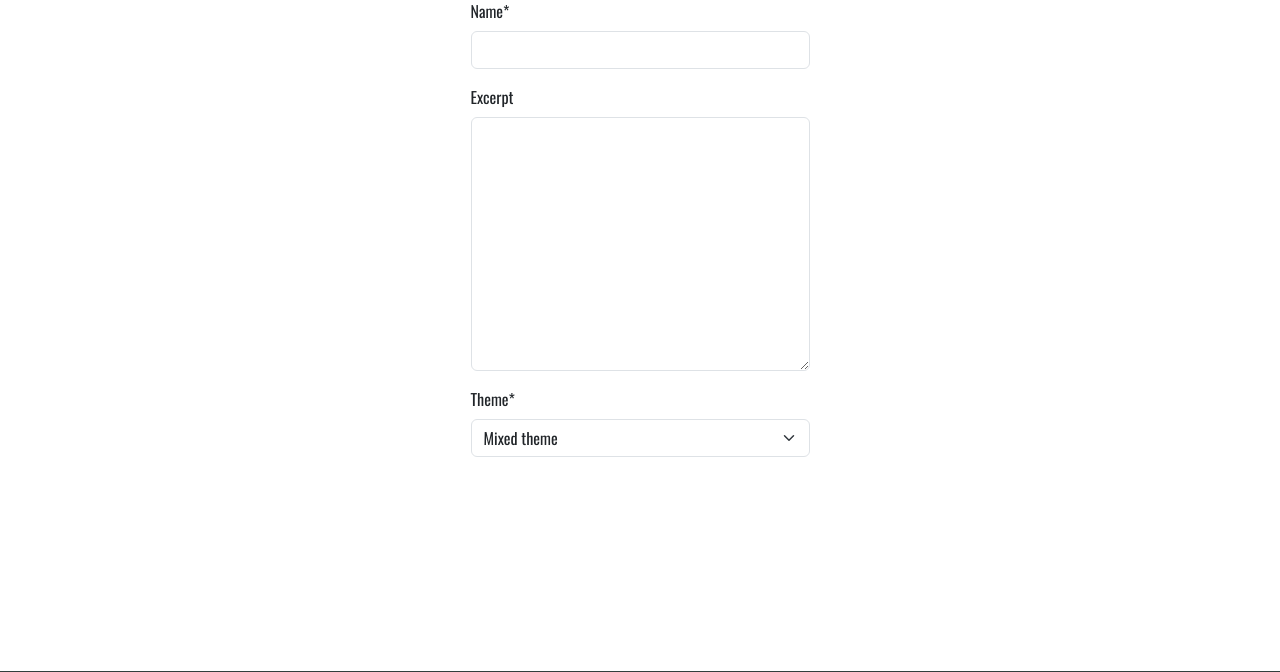
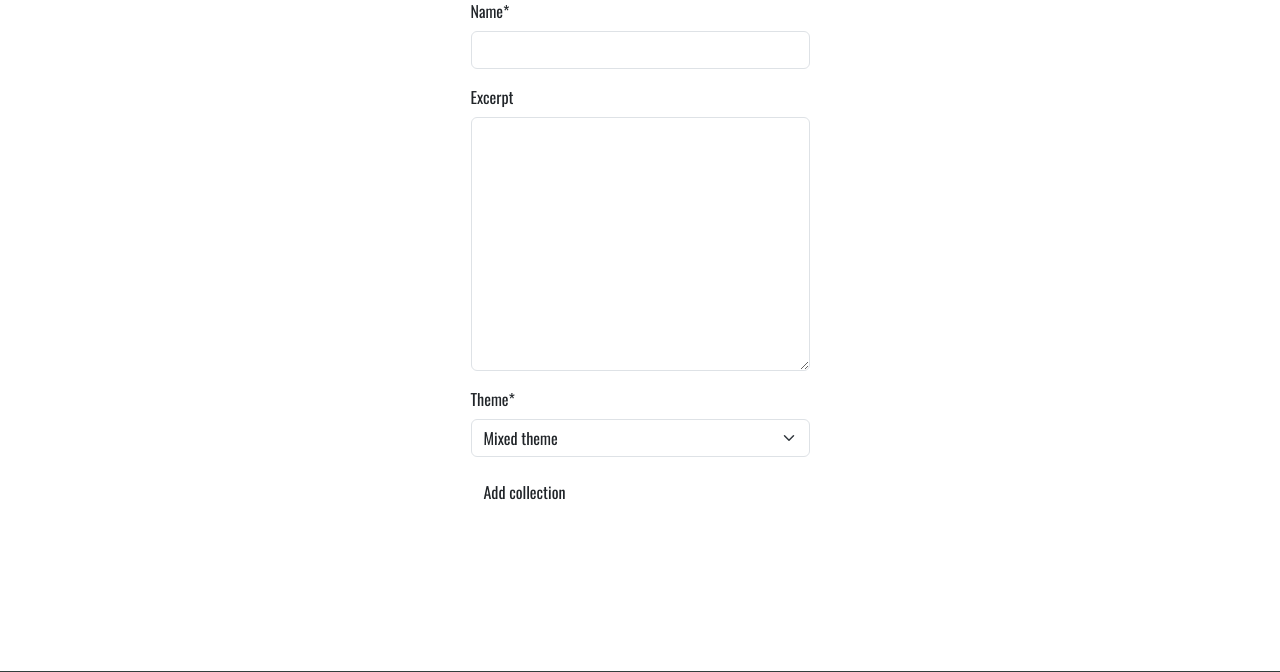
Before and after one commit to CodingLL25/book_nest, a Django app: page /create/ in a window 1280 px wide. Shown: the part 57-729 px from the top of the page. Run offline with Django 4.2, Linux system fonts and the light colour scheme; a user stored in the database is signed in; some libraries are stand-ins or nearby versions; some web fonts are replaced.

Commit message:
Add text to button for add collection

```diff
--- a/library/templates/library/create_collection.html
+++ b/library/templates/library/create_collection.html
@@ -7,6 +7,6 @@
 <form method="post" class="collection-form">
     {% csrf_token %}
     {{ form|crispy }}
-    <button type="submit" class="btn action-button"></button>
+    <button type="submit" class="btn action-button">Add collection</button>
 </form>
 {% endblock %}
```
